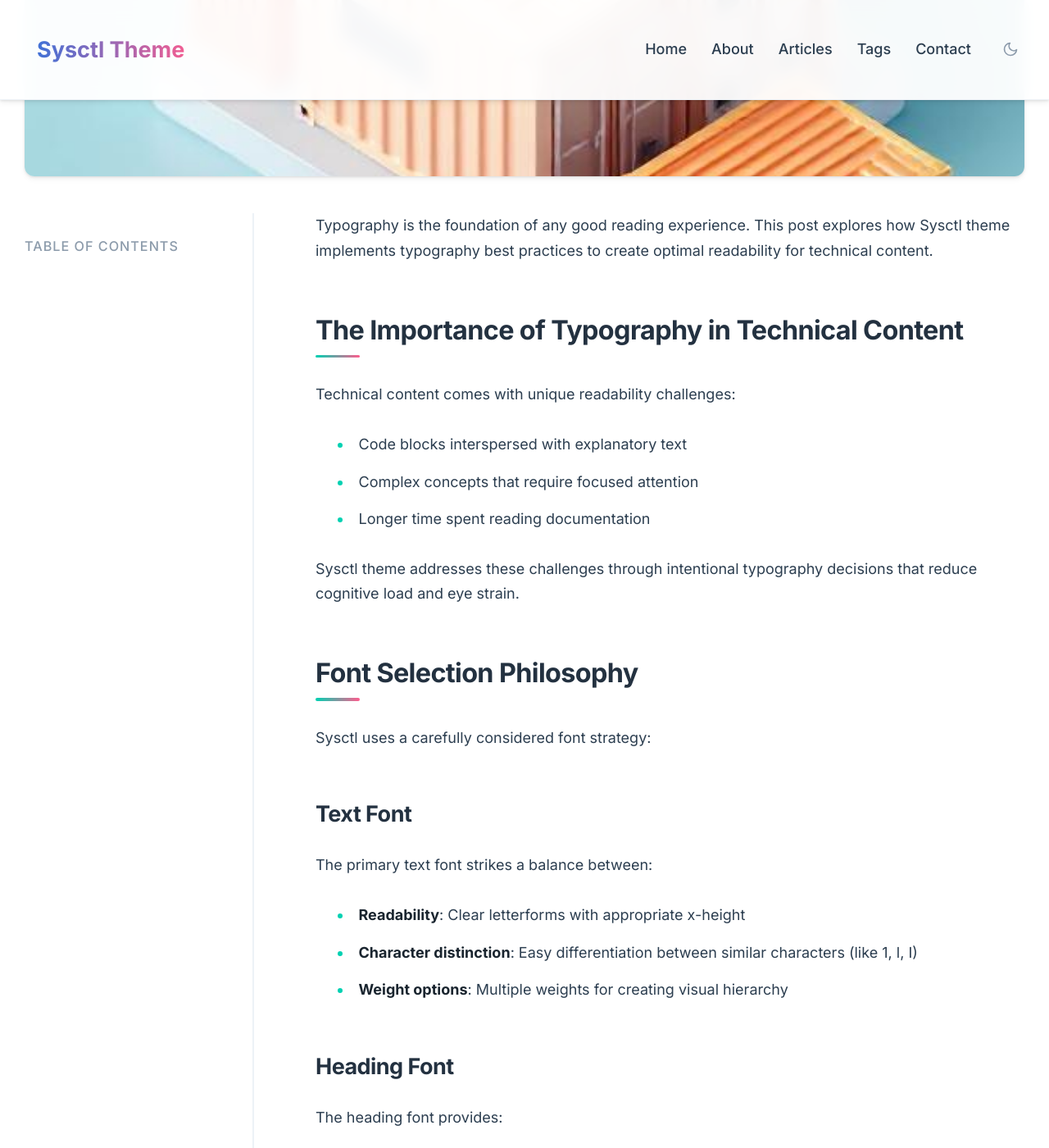
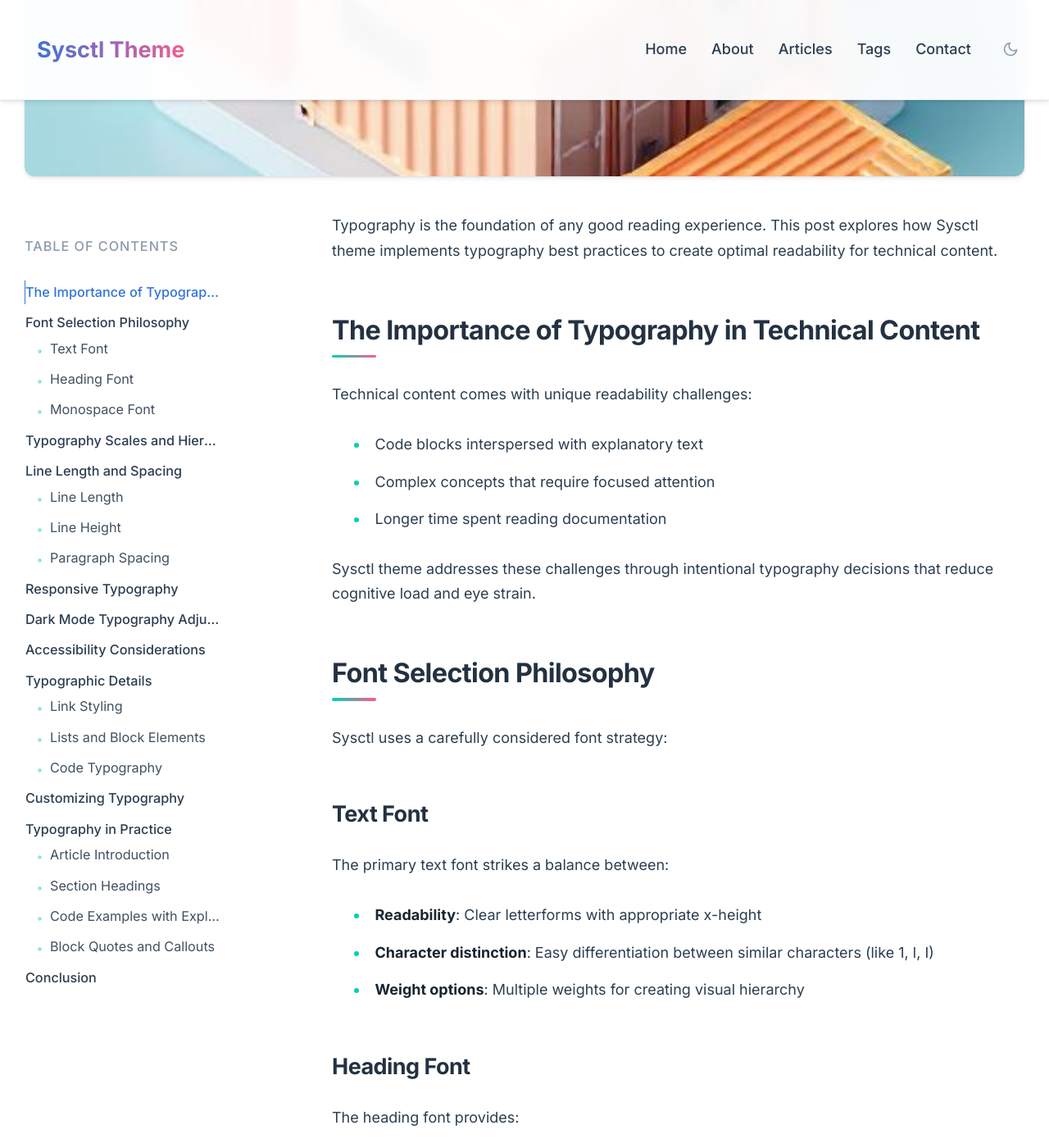
Before and after one commit to awcodify/sysctl-theme, a Jekyll site: the page built from _posts/2025-05-13-typography-and-readability-in-sysctl-theme.md, in a window 1280 px wide and 1400 px high, scrolled down 615 px. Shown: the whole window at 82% size. Built offline with Jekyll 4.4.1, drawn with Linux system fonts in a browser that asks for light colours.

Commit message:
Refactor Table of Contents implementation for improved hierarchy and styling; enhance sidebar layout for better responsiveness and visual clarity

```diff
--- a/_includes/toc.html
+++ b/_includes/toc.html
@@ -1,109 +1,83 @@
-{% capture tocWorkspace %}
 {% comment %}
-        Copyright (c) 2017 Vladimir "allejo" Jimenez
-
-        Permission is hereby granted, free of charge, to any person
-        obtaining a copy of this software and associated documentation
-        files (the "Software"), to deal in the Software without
-        restriction, including without limitation the rights to use,
-        copy, modify, merge, publish, distribute, sublicense, and/or sell
-        copies of the Software, and to permit persons to whom the
-        Software is furnished to do so, subject to the following
-        conditions:
-
-        The above copyright notice and this permission notice shall be
-        included in all copies or substantial portions of the Software.
-
-        THE SOFTWARE IS PROVIDED "AS IS", WITHOUT WARRANTY OF ANY KIND,
-        EXPRESS OR IMPLIED, INCLUDING BUT NOT LIMITED TO THE WARRANTIES
-        OF MERCHANTABILITY, FITNESS FOR A PARTICULAR PURPOSE AND
-        NONINFRINGEMENT. IN NO EVENT SHALL THE AUTHORS OR COPYRIGHT
-        HOLDERS BE LIABLE FOR ANY CLAIM, DAMAGES OR OTHER LIABILITY,
-        WHETHER IN AN ACTION OF CONTRACT, TORT OR OTHERWISE, ARISING
-        FROM, OUT OF OR IN CONNECTION WITH THE SOFTWARE OR THE USE OR
-        OTHER DEALINGS IN THE SOFTWARE.
+  Table of Contents generator for Jekyll with nested headers
+  This implementation creates a hierarchical TOC based on header levels
 {% endcomment %}
 
-    {% comment %}
-        Parameters:
-            html (string) - the HTML of compiled markdown generated by kramdown in Jekyll
+{% assign headings = include.html | split: '<h' %}
+{% assign min_header = include.h_min | default: 2 %}
+{% assign max_header = include.h_max | default: 3 %}
+{% assign previous_level = 0 %}
+{% assign toc_output = "" %}
 
-        Optional Parameters:
-            h_min (int) - the minimum level of headings to include in the TOC
-            h_max (int) - the maximum level of headings to include in the TOC
-            ordered (bool) - whether the list should be ordered or unordered
-            item_class (string) - add custom class for each list item; has support for '%level%'
-            submenu_class (string) - add custom class for each child submenu
-            base_url (string) - add a base url to the TOC links for when your TOC is on another page
-            anchor_class (string) - add custom class(es) for each anchor element
-            skip_no_ids (bool) - skip headers that do not have an 'id' attribute
+{% comment %} Start the TOC {% endcomment %}
+{% capture toc_output %}{{ toc_output }}<ul class="toc">{% endcapture %}
 
-        Output:
-            An ordered or unordered list representing the table of contents of a markdown block.
-    {% endcomment %}
+{% comment %} Process each heading {% endcomment %}
+{% for heading in headings %}
+  {% if heading contains '</h' %}
+    {% assign level = heading | slice: 0, 1 | plus: 0 %}
 
-    {% assign minHeader = include.h_min | default: 1 %}
-    {% assign maxHeader = include.h_max | default: 6 %}
-    {% assign ordered = include.ordered | default: false %}
-    {% assign itemClass = include.item_class | default: "toc-entry" %}
-    {% assign skipNoIDs = include.skip_no_ids | default: false %}
+    {% if level >= min_header and level <= max_header %}
+      {% if heading contains 'id="' %}
+        {% assign id_parts = heading | split: 'id="' %}
+        {% assign id_part = id_parts[1] | split: '"' %}
+        {% assign header_id = id_part[0] %}
 
-    {% assign firstHeader = true %}
-    {% assign prevLevel = 0 %}
+        {% assign text_parts = heading | split: '>' %}
+        {% assign text_part = text_parts[1] | split: '<' %}
+        {% assign header_text = text_part[0] | strip_html | strip %}
 
-    {% capture listModifier %}{% if ordered %}ol{% else %}ul{% endif %}{% endcapture %}
+        {% comment %} Handle nesting based on header level {% endcomment %}
+        {% if previous_level == 0 %}
+          {% comment %} First heading - just open the list item {% endcomment %}
+          {% capture toc_output %}{{ toc_output }}<li class="toc-entry toc-level-{{ level }}">
+            <a href="#{{ header_id }}">{{ header_text }}</a>{% endcapture %}
+        {% elsif level > previous_level %}
+          {% comment %} Open a new nested list {% endcomment %}
+          {% capture toc_output %}{{ toc_output }}
+            <ul>
+              <li class="toc-entry toc-level-{{ level }}">
+                <a href="#{{ header_id }}">{{ header_text }}</a>{% endcapture %}
+        {% elsif level < previous_level %}
+          {% comment %} Close the previous list items and start a new one {% endcomment %}
+          {% assign level_diff = previous_level | minus: level %}
 
-    {% for node in include.html %}
-        {% if node.nodeName == "H1" or node.nodeName == "H2" or node.nodeName == "H3" or node.nodeName == "H4" or node.nodeName == "H5" or node.nodeName == "H6" %}
-            {% assign headerLevel = node.nodeName | replace: "H", "" | plus: 0 %}
+          {% comment %} Close the appropriate number of lists based on level difference {% endcomment %}
+          {% for i in (1..level_diff) %}
+            {% capture toc_output %}{{ toc_output }}</li>
+            </ul>{% endcapture %}
+          {% endfor %}
 
-            {% if headerLevel >= minHeader and headerLevel <= maxHeader %}
-                {% if skipNoIDs == true %}
-                    {% unless node.id %}
-                        {% continue %}
-                    {% endunless %}
+          {% comment %} Start a new list item at the current level {% endcomment %}
+          {% capture toc_output %}{{ toc_output }}</li>
+          <li class="toc-entry toc-level-{{ level }}">
+            <a href="#{{ header_id }}">{{ header_text }}</a>{% endcapture %}
+        {% else %}
+          {% comment %} Same level - close previous item and start a new one {% endcomment %}
+          {% capture toc_output %}{{ toc_output }}</li>
+          <li class="toc-entry toc-level-{{ level }}">
+            <a href="#{{ header_id }}">{{ header_text }}</a>{% endcapture %}
         {% endif %}
 
-                {% assign _workspace = node.id %}
-
-                {% comment %}
-                    Global Variables:
-                        _indentAmount - stores the amount of indentation we need
-                        _outdentAmount - stores the amount of outdentation we need
-                        _prevIndentAmount - stores the previous amount of indentation
-                        _output - stores the final output
-                {% endcomment %}
-                {% assign _indentAmount = 0 %}
-                {% assign _outdentAmount = 0 %}
-
-                {% if headerLevel < prevLevel %}
-                    {% assign _outdentAmount = prevLevel | minus: headerLevel %}
-                {% elsif headerLevel > prevLevel and prevLevel > 0 %}
-                    {% assign _indentAmount = headerLevel | minus: prevLevel %}
+        {% assign previous_level = level %}
       {% endif %}
-
-                {% if firstHeader %}
-                    {% assign firstHeader = false %}
-                    {% assign prevLevel = headerLevel %}
-                {% endif %}
-
-                {% capture _output %}{{ _output }}
-<li class="{{ itemClass | replace: '%level%', headerLevel }}">
-    <a href="#{{ node.id }}">{{ node.innerText }}</a>
-{% endcapture %}
-
-                {% assign prevLevel = headerLevel %}
     {% endif %}
   {% endif %}
 {% endfor %}
 
-    {% if _output %}
-        {% capture _toc %}
-<{{ listModifier }} class="toc">
-{{ _output }}</li>
-</{{ listModifier }}>
-        {% endcapture %}
+{% comment %} Close any remaining open lists {% endcomment %}
+{% for i in (1..previous_level) %}
+  {% if forloop.last %}
+    {% capture toc_output %}{{ toc_output }}</li>
+    </ul>{% endcapture %}
+  {% else %}
+    {% capture toc_output %}{{ toc_output }}</li>
+    </ul>{% endcapture %}
+  {% endif %}
+{% endfor %}
 
-        {{ _toc | normalize_whitespace }}
+{% if toc_output contains "<li" %}
+  {{ toc_output }}
+{% else %}
+  <p class="toc-empty">No table of contents entries found</p>
 {% endif %}
-{% endcapture %}{% assign tocWorkspace = '' %}{{ tocWorkspace | strip }}
--- a/_sass/components/_post.scss
+++ b/_sass/components/_post.scss
@@ -845,11 +845,11 @@
   position: relative;
 
   @media (min-width: 1024px) {
-    grid-template-columns: 220px minmax(0, 1fr);
+    grid-template-columns: 250px minmax(0, 1fr);
   }
 
   @media (min-width: 1200px) {
-    grid-template-columns: 280px minmax(0, 1fr);
+    grid-template-columns: 300px minmax(0, 1fr);
   }
 
   /* Floating sidebar with TOC */
@@ -861,7 +861,8 @@
       position: relative;
       padding-right: $spacing-md;
 
-      /* Add bolder divider on the right side */
+      /* Removing the divider that was causing the extra line */
+      /*
       &::after {
         content: '';
         position: absolute;
@@ -871,6 +872,7 @@
         height: 100%;
         background-color: $border-color;
       }
+      */
     }
 
     .floating-toc {
--- a/_sass/components/_toc.scss
+++ b/_sass/components/_toc.scss
@@ -71,6 +71,25 @@
         text-decoration: underline;
       }
     }
+
+    /* Additional styles for TOC content */
+    .toc-level-2 {
+      font-size: 0.5rem;
+      margin-bottom: 8px;
+    }
+
+    .toc-level-3 {
+      font-size: 0.4rem;
+      margin-left: 12px;
+      margin-bottom: 6px;
+    }
+
+    .toc-level-4 {
+      font-size: 0.3rem;
+      margin-left: 18px;
+      margin-bottom: 4px;
+      color: lighten($dark-gray, 10%);
+    }
   }
 
   /* Make it sticky on larger screens */
@@ -118,3 +137,66 @@
   color: $primary-color;
   font-weight: 600;
 }
+
+/* Floating sidebar TOC adjustments */
+.floating-toc {
+  .toc {
+    font-size: 0.55rem;
+
+    a {
+      padding: 1px 0;
+      font-size: 0.55rem;
+      white-space: normal;
+      line-height: 1.1;
+      display: block;
+      border-left: 1px solid transparent;
+      padding-left: 5px;
+      margin-bottom: 2px;
+      color: $secondary-color; /* Exactly match the header color */
+      font-weight: 400;
+
+      &:hover {
+        border-left-color: rgba($primary-color, 0.4);
+        color: $primary-color;
+      }
+
+      &.active {
+        border-left-color: $primary-color;
+        color: $primary-color;
+      }
+    }
+
+    .toc-level-2 > a {
+      font-weight: 500;
+      font-size: 0.55rem;
+      color: $secondary-color; /* Ensure parent items match header color */
+    }
+
+    .toc-level-3 > a {
+      font-size: 0.5rem;
+      padding-left: 7px;
+      color: $secondary-color; /* Ensure child items match header color */
+      opacity: 0.9; /* Slightly more transparent for hierarchy */
+    }
+
+    ul {
+      margin-top: 1px;
+      margin-bottom: 4px;
+    }
+  }
+
+  /* Elegant heading style */
+  h2 {
+    margin-top: 0;
+    margin-bottom: $spacing-xs;
+    font-size: 0.6rem;
+    color: $secondary-color; /* Confirm header color */
+    text-transform: uppercase;
+    letter-spacing: 0.5px;
+    font-weight: 600;
+
+    &::after {
+      display: none;
+    }
+  }
+}
```
Lines whose indentation alone changed are shown as unchanged.
